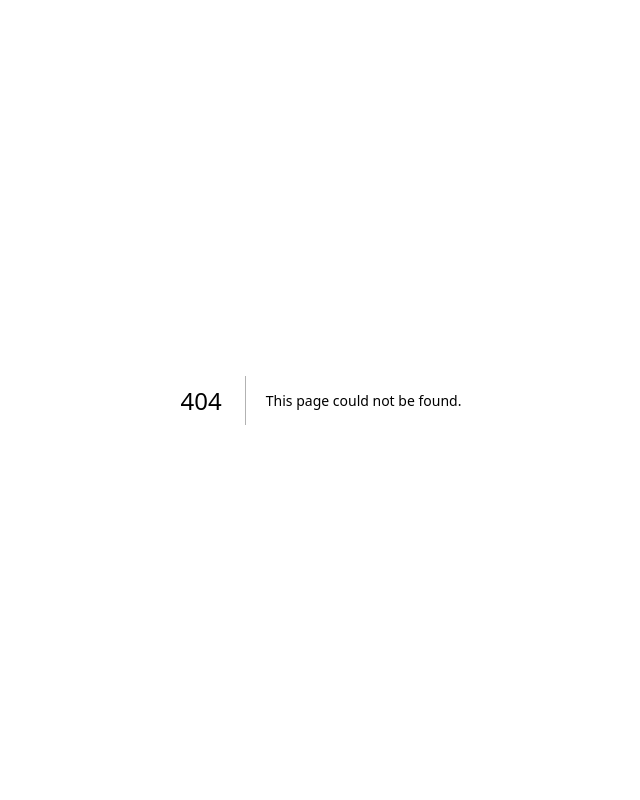
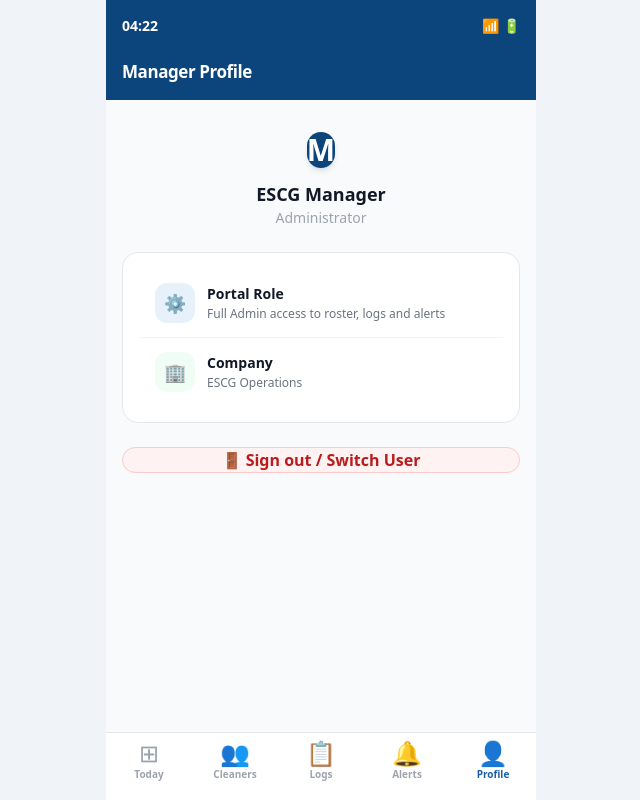
Before and after one commit to AhmedAli1199/escg-app, a Next.js app: page /manager/profile in a window 1280 px wide. Before the commit this address had no page. Shown: the whole page, without its empty margins (319-959 px from the left). Built offline with nearby package versions, Linux system fonts and the light colour scheme.

Commit message:
Sign out option for manager and weekly roster

```diff
--- a/app/api/manager/dashboard/route.ts
+++ b/app/api/manager/dashboard/route.ts
@@ -3,6 +3,7 @@ import { NextResponse } from 'next/server'
 import { getSession } from '@/lib/auth'
 import {
   getAllActiveAssignmentsForDay,
+  getAllActiveAssignments,
   getAllShiftLogsForDate,
   getAllCleaners,
   filterByFrequency,
@@ -20,10 +21,11 @@ export async function GET() {
     const todayAbbr = getSydneyDayAbbr()
     const todayFmt  = getSydneyDateFormatted()
 
-    const [assignments, shiftLogs, cleaners] = await Promise.all([
+    const [assignments, shiftLogs, cleaners, allActiveAssignments] = await Promise.all([
       getAllActiveAssignmentsForDay(todayAbbr),
       getAllShiftLogsForDate(todayFmt),
       getAllCleaners(),
+      getAllActiveAssignments(),
     ])
 
     const todayAssignments = filterByFrequency(assignments, new Date())
@@ -74,7 +76,34 @@ export async function GET() {
       return { ...c, todayStatus, sitesCount: todaySites.length }
     })
 
-    return NextResponse.json({ sites, stats, cleanerSummaries, todayDate: todayFmt, todayDay: todayAbbr })
+    // Weekly roster (upcoming 7 days)
+    const days = ['Sun','Mon','Tue','Wed','Thu','Fri','Sat']
+    const upcomingDays = Array.from({ length: 7 }, (_, i) => {
+      const d = new Date()
+      d.setDate(d.getDate() + i)
+      const dayAbbr = days[d.getDay()]
+      const dateStr = d.toLocaleDateString('en-GB').split('/').join('/')
+      return { d, dayAbbr, dateStr }
+    })
+
+    const roster = upcomingDays.map(({ d, dayAbbr, dateStr }) => {
+      const dayAssigns = allActiveAssignments.filter(a => a.days.includes(dayAbbr))
+      const validAssigns = filterByFrequency(dayAssigns, d)
+      return {
+        date: dateStr,
+        day: dayAbbr,
+        shifts: validAssigns.map(a => ({
+          id: a.id,
+          site: a.site,
+          cleaner: a.cleaner || 'Unassigned',
+          windowStart: a.windowStart,
+          windowEnd: a.windowEnd,
+          isWeekendShift: a.isWeekendShift,
+        }))
+      }
+    })
+
+    return NextResponse.json({ sites, stats, cleanerSummaries, todayDate: todayFmt, todayDay: todayAbbr, roster })
   } catch (err: any) {
     console.error('Dashboard error:', err)
     return NextResponse.json({ error: err.message }, { status: 500 })
--- a/app/manager/alerts/page.tsx
+++ b/app/manager/alerts/page.tsx
@@ -10,6 +10,7 @@ const TABS: Tab[] = [
   { id: 'cleaners',  label: 'Cleaners', icon: '👥' },
   { id: 'logs',      label: 'Logs',     icon: '📋' },
   { id: 'alerts',    label: 'Alerts',   icon: '🔔' },
+  { id: 'profile',   label: 'Profile',  icon: '👤' },
 ]
 
 export default function ManagerAlerts() {
@@ -186,6 +187,7 @@ export default function ManagerAlerts() {
         if (id === 'dashboard') router.push('/manager/dashboard')
         if (id === 'cleaners')  router.push('/manager/cleaners')
         if (id === 'logs')      router.push('/manager/logs')
+        if (id === 'profile')   router.push('/manager/profile')
       }} />
     </div>
   )
--- a/app/manager/cleaners/page.tsx
+++ b/app/manager/cleaners/page.tsx
@@ -10,6 +10,7 @@ const TABS: Tab[] = [
   { id: 'cleaners',  label: 'Cleaners', icon: '👥' },
   { id: 'logs',      label: 'Logs',     icon: '📋' },
   { id: 'alerts',    label: 'Alerts',   icon: '🔔' },
+  { id: 'profile',   label: 'Profile',  icon: '👤' },
 ]
 
 const TODAY_STATUS: Record<string, { variant: 'blue' | 'green' | 'red' | 'amber' | 'gray'; label: string }> = {
@@ -176,6 +177,7 @@ export default function ManagerCleaners() {
         if (id === 'dashboard') router.push('/manager/dashboard')
         if (id === 'logs')      router.push('/manager/logs')
         if (id === 'alerts')    router.push('/manager/alerts')
+        if (id === 'profile')   router.push('/manager/profile')
       }} />
 
       {selectedCleaner && cleanerStats && (
--- a/app/manager/dashboard/page.tsx
+++ b/app/manager/dashboard/page.tsx
@@ -11,6 +11,7 @@ const TABS: Tab[] = [
   { id: 'cleaners',  label: 'Cleaners', icon: '👥' },
   { id: 'logs',      label: 'Logs',     icon: '📋' },
   { id: 'alerts',    label: 'Alerts',   icon: '🔔' },
+  { id: 'profile',   label: 'Profile',  icon: '👤' },
 ]
 
 const STATUS_COLORS: Record<string, string> = {
@@ -37,6 +38,7 @@ export default function ManagerDashboard() {
   const [data, setData]       = useState<any>(null)
   const [loading, setLoading] = useState(true)
   const [error, setError]     = useState('')
+  const [viewMode, setViewMode] = useState<'today' | 'roster'>('today')
 
   const [pushSupported, setPushSupported] = useState(false)
   const [isSubscribed, setIsSubscribed] = useState(false)
@@ -142,7 +144,7 @@ export default function ManagerDashboard() {
     </div>
   )
 
-  const { sites = [], stats = {}, cleanerSummaries = [], todayDate = '', todayDay = '' } = data || {}
+  const { sites = [], stats = {}, cleanerSummaries = [], todayDate = '', todayDay = '', roster = [] } = data || {}
   const hasAlerts = sites.some((s: any) => s.status === 'noshow')
 
   return (
@@ -156,6 +158,30 @@ export default function ManagerDashboard() {
           🔔
           {hasAlerts && <span className="absolute top-1 right-1 w-2 h-2 bg-red-500 rounded-full" />}
         </button>
+      </div>
+
+      {/* View Mode Toggle */}
+      <div className="bg-blue-800 px-4 pb-3 flex justify-center flex-shrink-0">
+        <div className="bg-blue-900/40 p-0.5 rounded-xl flex w-full">
+          <button
+            onClick={() => setViewMode('today')}
+            className={clsx(
+              "flex-1 py-1.5 rounded-lg text-xs font-semibold tracking-wide transition-all duration-200",
+              viewMode === 'today' ? "bg-white text-blue-900 shadow-sm" : "text-white/70 hover:text-white"
+            )}
+          >
+            Today's Overview
+          </button>
+          <button
+            onClick={() => setViewMode('roster')}
+            className={clsx(
+              "flex-1 py-1.5 rounded-lg text-xs font-semibold tracking-wide transition-all duration-200",
+              viewMode === 'roster' ? "bg-white text-blue-900 shadow-sm" : "text-white/70 hover:text-white"
+            )}
+          >
+            Weekly Roster
+          </button>
+        </div>
       </div>
 
       <div className="flex-1 overflow-y-auto">
@@ -198,6 +224,40 @@ export default function ManagerDashboard() {
           </div>
         )}
 
+        {viewMode === 'roster' ? (
+          <div className="p-4 space-y-4">
+            {roster.map((dayData: any) => (
+              <div key={dayData.date} className="bg-white rounded-2xl border border-gray-200 p-4 shadow-sm">
+                <div className="flex justify-between items-center border-b border-gray-100 pb-2 mb-3">
+                  <span className="font-bold text-gray-900 text-sm">{dayData.day}</span>
+                  <span className="text-xs text-gray-400 font-semibold">{dayData.date}</span>
+                </div>
+                {dayData.shifts.length === 0 ? (
+                  <p className="text-xs text-gray-400 py-1 italic">No shifts scheduled for this day</p>
+                ) : (
+                  <div className="space-y-2.5">
+                    {dayData.shifts.map((shift: any) => (
+                      <div key={shift.id} className="flex justify-between items-center py-1.5 border-b border-gray-50 last:border-b-0">
+                        <div className="min-w-0 flex-1 pr-3">
+                          <p className="text-xs font-bold text-gray-800 truncate">{shift.site}</p>
+                          {shift.windowStart && (
+                            <p className="text-[10px] text-gray-400 font-medium mt-0.5">
+                              🕐 {shift.isWeekendShift ? 'Weekend — flexible' : `${shift.windowStart}${shift.windowEnd ? ` – ${shift.windowEnd}` : ''}`}
+                            </p>
+                          )}
+                        </div>
+                        <Badge variant="blue">
+                          {shift.cleaner}
+                        </Badge>
+                      </div>
+                    ))}
+                  </div>
+                )}
+              </div>
+            ))}
+          </div>
+        ) : (
+          <>
             {/* Stats */}
             <div className="grid grid-cols-2 gap-2.5 p-4 pb-2">
               {[
@@ -240,13 +300,16 @@ export default function ManagerDashboard() {
                 </div>
               ))}
             </div>
+          </>
+        )}
       </div>
 
       <TabBar tabs={TABS} active="dashboard" badge={hasAlerts ? 'alerts' : undefined}
         onChange={id => {
-          if (id === 'logs')    router.push('/manager/logs')
-          if (id === 'alerts')  router.push('/manager/alerts')
+          if (id === 'logs')     router.push('/manager/logs')
+          if (id === 'alerts')   router.push('/manager/alerts')
           if (id === 'cleaners') router.push('/manager/cleaners')
+          if (id === 'profile')  router.push('/manager/profile')
         }}
       />
     </div>
--- a/app/manager/logs/page.tsx
+++ b/app/manager/logs/page.tsx
@@ -10,6 +10,7 @@ const TABS: Tab[] = [
   { id: 'cleaners',  label: 'Cleaners', icon: '👥' },
   { id: 'logs',      label: 'Logs',     icon: '📋' },
   { id: 'alerts',    label: 'Alerts',   icon: '🔔' },
+  { id: 'profile',   label: 'Profile',  icon: '👤' },
 ]
 
 const PAGE_SIZE = 20
@@ -319,6 +320,7 @@ export default function ManagerLogs() {
         if (id === 'dashboard') router.push('/manager/dashboard')
         if (id === 'cleaners')  router.push('/manager/cleaners')
         if (id === 'alerts')    router.push('/manager/alerts')
+        if (id === 'profile')   router.push('/manager/profile')
       }} />
     </div>
   )
--- /dev/null
+++ b/app/manager/profile/page.tsx
@@ -0,0 +1,77 @@
+'use client'
+// app/manager/profile/page.tsx
+import { useState } from 'react'
+import { useRouter } from 'next/navigation'
+import { Button, Card, TabBar, StatusBar, ListItem, IconCircle } from '@/components/ui'
+import type { Tab } from '@/components/ui'
+
+const TABS: Tab[] = [
+  { id: 'dashboard', label: 'Today',    icon: '⊞' },
+  { id: 'cleaners',  label: 'Cleaners', icon: '👥' },
+  { id: 'logs',      label: 'Logs',     icon: '📋' },
+  { id: 'alerts',    label: 'Alerts',   icon: '🔔' },
+  { id: 'profile',   label: 'Profile',  icon: '👤' },
+]
+
+export default function ManagerProfile() {
+  const router = useRouter()
+  const [signingOut, setSigningOut] = useState(false)
+
+  async function handleSignOut() {
+    setSigningOut(true)
+    try {
+      await fetch('/api/auth', { method: 'DELETE' })
+    } finally {
+      router.push('/login')
+    }
+  }
+
+  return (
+    <div className="flex flex-col h-screen bg-gray-50">
+      <StatusBar />
+      <div className="bg-blue-800 h-14 flex items-center px-4 flex-shrink-0">
+        <span className="text-white font-semibold text-[17px] tracking-tight">Manager Profile</span>
+      </div>
+
+      <div className="flex-1 overflow-y-auto">
+        {/* Avatar */}
+        <div className="flex flex-col items-center pt-8 pb-4">
+          <div className="w-18 h-18 bg-blue-800 rounded-full flex items-center justify-center text-white text-3xl font-bold mb-3 shadow-md shadow-blue-900/10">
+            M
+          </div>
+          <p className="text-lg font-bold text-gray-900">ESCG Manager</p>
+          <p className="text-sm text-gray-400">Administrator</p>
+        </div>
+
+        {/* Info card */}
+        <Card className="mx-4 mt-2">
+          <ListItem
+            icon={<IconCircle color="blue">⚙️</IconCircle>}
+            title="Portal Role"
+            subtitle="Full Admin access to roster, logs and alerts"
+          />
+          <div className="h-px bg-gray-100" />
+          <ListItem
+            icon={<IconCircle color="green">🏢</IconCircle>}
+            title="Company"
+            subtitle="ESCG Operations"
+          />
+        </Card>
+
+        {/* Sign out / Switch user */}
+        <div className="px-4 mt-6">
+          <Button variant="danger" loading={signingOut} onClick={handleSignOut} className="h-13 text-base">
+            🚪 Sign out / Switch User
+          </Button>
+        </div>
+      </div>
+
+      <TabBar tabs={TABS} active="profile" onChange={id => {
+        if (id === 'dashboard') router.push('/manager/dashboard')
+        if (id === 'cleaners')  router.push('/manager/cleaners')
+        if (id === 'logs')      router.push('/manager/logs')
+        if (id === 'alerts')    router.push('/manager/alerts')
+      }} />
+    </div>
+  )
+}
--- a/lib/airtable.ts
+++ b/lib/airtable.ts
@@ -203,6 +203,12 @@ export async function getAllActiveAssignmentsForDay(dayAbbr: string, alsoYesterd
   if (alsoYesterday) {
     formula = `AND({Active} = 1, {Cleaner} != "", OR(FIND("${dayAbbr}", {Days}), FIND("${alsoYesterday}", {Days})))`
   }
+  const records = await fetchAllRecords(TABLES.ASSIGNMENTS, formula)
+  return records.map(normaliseAssignment)
+}
+
+export async function getAllActiveAssignments(): Promise<Assignment[]> {
+  const formula = '{Active} = 1'
   const records = await fetchAllRecords(TABLES.ASSIGNMENTS, formula)
   return records.map(normaliseAssignment)
 }
```
Lines whose indentation alone changed are shown as unchanged.
